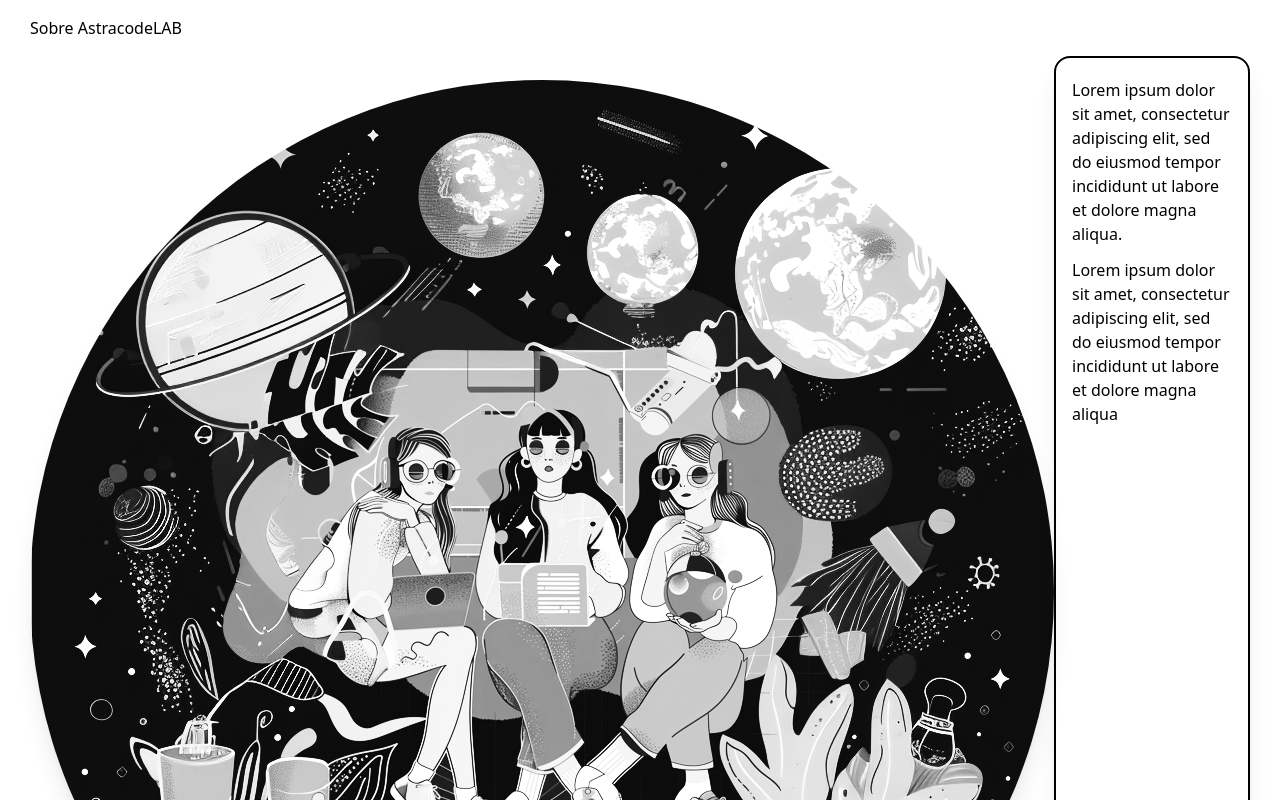
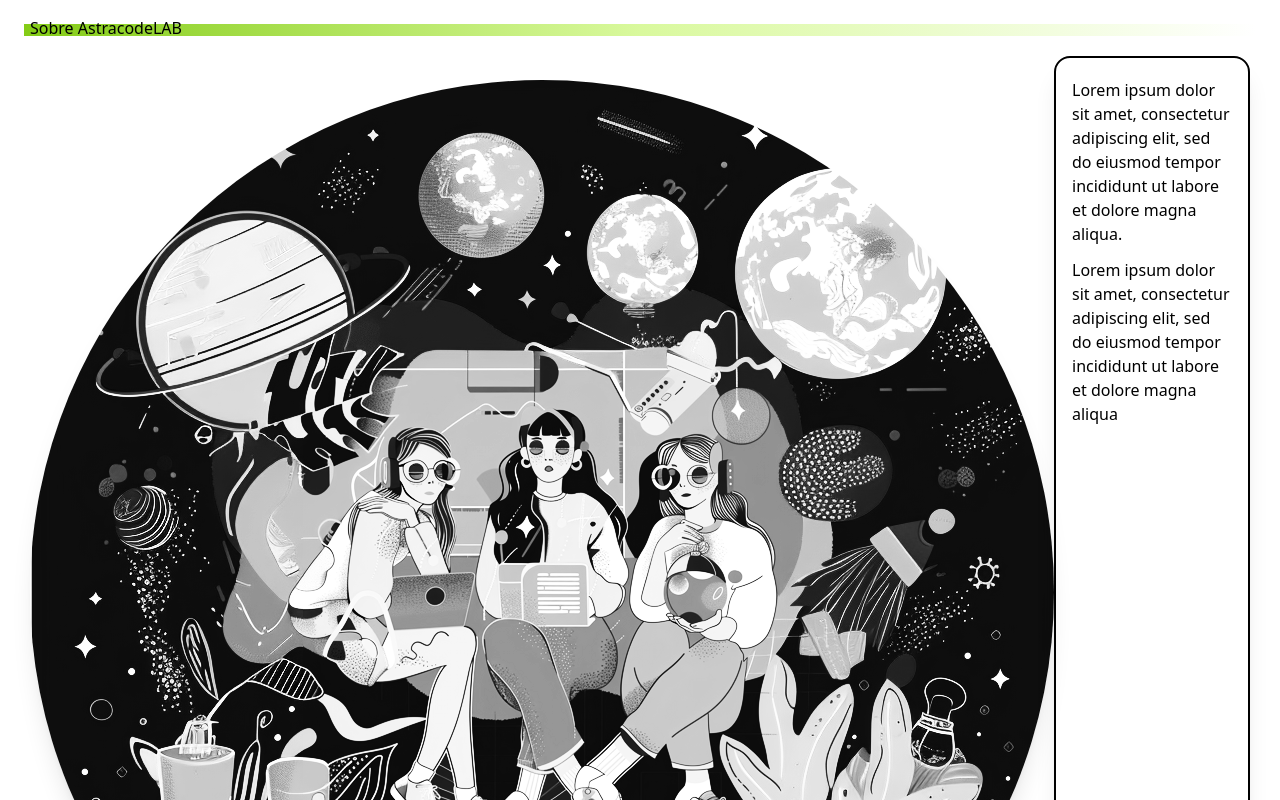
Before and after one commit to AstracodeLAB/project, a React (Vite) app: page / in a window 1280 px wide. Shown: the top 800 px of the page. Built offline with nearby package versions, Linux system fonts and the light colour scheme.

Commit message:
Add bg gradient to section title

```diff
--- a/src/components/AboutUs.jsx
+++ b/src/components/AboutUs.jsx
@@ -5,9 +5,8 @@ export const AboutUs = () => {
   return (
     <>
       <section id="about" className="mx-30 my-15">
-        <div className="">
-          <h2 className="my-4 ">Sobre AstracodeLAB</h2>
-        </div>
+        <div className="absolute inset-6 z-0 h-3 bg-gradient-to-r from-lime-500 via-lime-200 to-white"></div>
+        <h2 className="relative z-10 my-4 ">Sobre AstracodeLAB</h2>
         <div className="md:flex">
           <img
             className="rounded-full my-6 shadow-xl"
```
